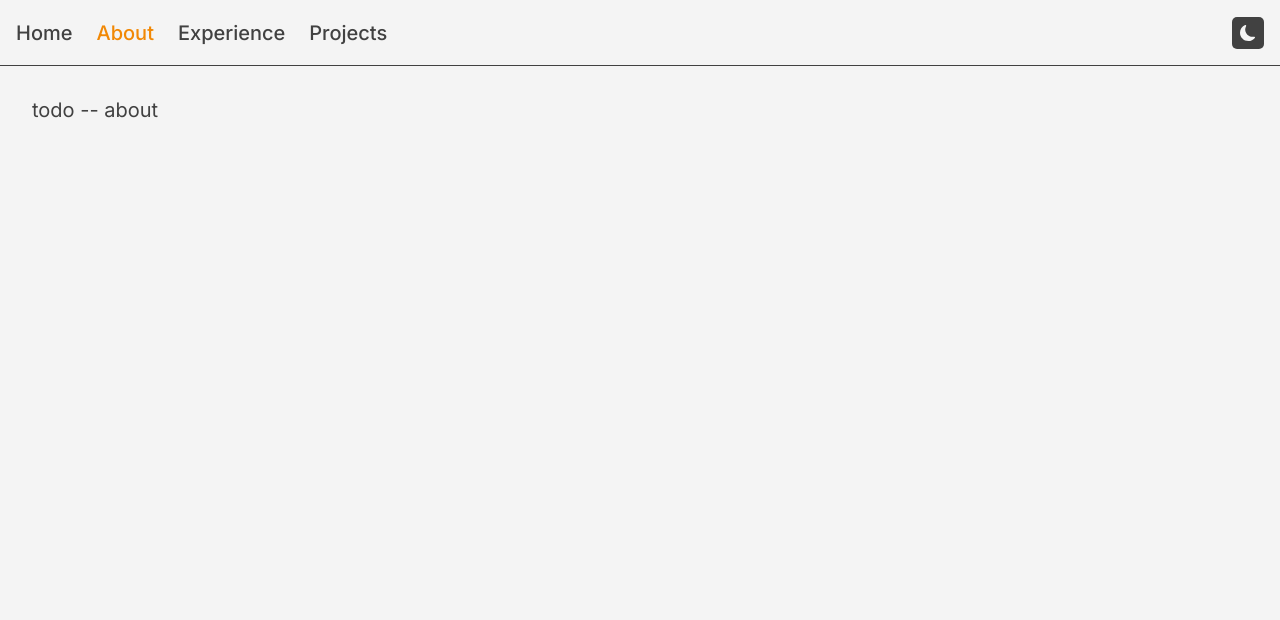
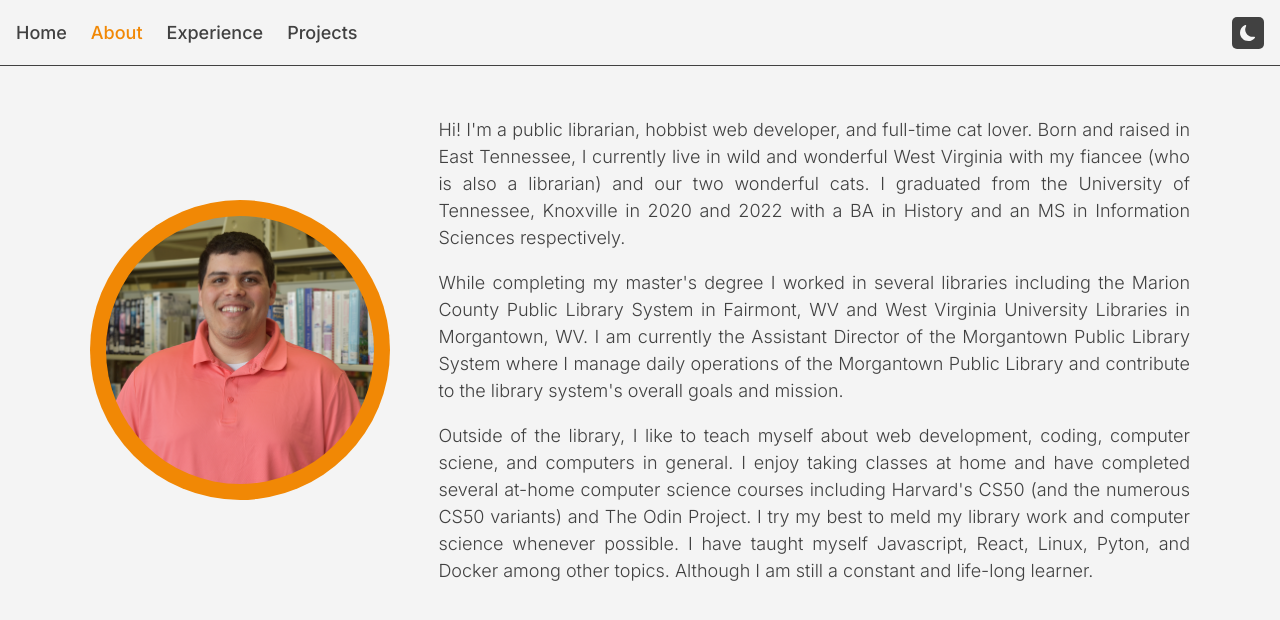
Before and after one commit to jamesspearsv/personal-website, a React (Vite) app: page /about in a window 1280 px wide. Shown: the top 620 px of the page. Built offline with nearby package versions, Linux system fonts and the light colour scheme.

Commit message:
Add About.jsx and styles

```diff
--- a/src/App.scss
+++ b/src/App.scss
@@ -1,3 +1,12 @@
 main {
   padding: 2rem;
+  max-width: 1100px;
+  margin: auto;
 }
+
+@media screen and (max-width: 768px) {
+  main {
+    width: 95%;
+    padding: 2rem 0;
+  }
+}
--- /dev/null
+++ b/src/components/About.jsx
@@ -0,0 +1,46 @@
+import headshot from '../assets/james-headshot.png';
+import './About.scss';
+
+function About() {
+  return (
+    <div className='bio-container'>
+      <div>
+        <img
+          src={headshot}
+          alt='Headshot of James in a salmon colored polo'
+          className='headshot'
+        />
+      </div>
+      <section className='bio'>
+        <p>
+          Hi! I&apos;m a public librarian, hobbist web developer, and full-time
+          cat lover. Born and raised in East Tennessee, I currently live in wild
+          and wonderful West Virginia with my fiancee (who is also a librarian)
+          and our two wonderful cats. I graduated from the University of
+          Tennessee, Knoxville in 2020 and 2022 with a BA in History and an MS
+          in Information Sciences respectively.
+        </p>
+        <p>
+          While completing my master&apos;s degree I worked in several libraries
+          including the Marion County Public Library System in Fairmont, WV and
+          West Virginia University Libraries in Morgantown, WV. I am currently
+          the Assistant Director of the Morgantown Public Library System where I
+          manage daily operations of the Morgantown Public Library and
+          contribute to the library system&apos;s overall goals and mission.
+        </p>
+        <p>
+          Outside of the library, I like to teach myself about web development,
+          coding, computer sciene, and computers in general. I enjoy taking
+          classes at home and have completed several at-home computer science
+          courses including Harvard&apos;s CS50 (and the numerous CS50 variants)
+          and The Odin Project. I try my best to meld my library work and
+          computer science whenever possible. I have taught myself Javascript,
+          React, Linux, Pyton, and Docker among other topics. Although I am
+          still a constant and life-long learner.
+        </p>
+      </section>
+    </div>
+  );
+}
+
+export default About;
--- /dev/null
+++ b/src/components/About.scss
@@ -0,0 +1,45 @@
+@import '../global.scss';
+
+.bio-container {
+  display: flex;
+  justify-content: space-between;
+  align-items: center;
+  gap: 3rem;
+
+  div {
+    width: 25%;
+    display: flex;
+    align-items: center;
+    justify-content: center;
+    background-color: $color-orange;
+    height: fit-content;
+    padding: 1rem;
+    border-radius: 200px;
+
+    .headshot {
+      width: 100%;
+      height: auto;
+      border-radius: 200px;
+    }
+  }
+
+  .bio {
+    line-height: 1.5;
+    text-align: justify;
+    width: 70%;
+  }
+}
+
+@media screen and (max-width: 768px) {
+  .bio-container {
+    flex-direction: column;
+
+    div {
+      width: 50%;
+    }
+
+    .bio {
+      width: 90%;
+    }
+  }
+}
--- a/src/components/Home.scss
+++ b/src/components/Home.scss
@@ -1,8 +1,6 @@
 @import '../global.scss';
 
 .home-container {
-  max-width: 1100px;
-  margin: auto;
   text-align: center;
 }
 
@@ -38,9 +36,3 @@
     color: $color-blue;
   }
 }
-
-@media screen and (max-width: 768px) {
-  .home-container {
-    width: 95%;
-  }
-}
--- a/src/index.scss
+++ b/src/index.scss
@@ -4,11 +4,16 @@
 // global styles
 body {
   font-family: $font-body;
-  font-size: 20px;
-  font-weight: 400;
+  font-size: 18px;
+  font-weight: 300;
   line-height: 1.2;
   background-color: $color-light;
   color: $color-dark;
+}
+
+body:has(.menu-container.open) {
+  height: 100%;
+  overflow-y: hidden;
 }
 
 h1,
--- a/src/routes.jsx
+++ b/src/routes.jsx
@@ -1,4 +1,5 @@
 import App from './App';
+import About from './components/About';
 import Home from './components/Home';
 
 const routes = [
@@ -7,7 +8,7 @@ const routes = [
     element: <App />,
     children: [
       { index: true, element: <Home /> },
-      { path: 'about', element: 'todo -- about' },
+      { path: 'about', element: <About /> },
       { path: 'experience', element: 'todo -- experinece' },
       { path: 'projects', element: 'todo -- projects' },
     ],
```
Also changed, not shown: src/assets/james-headshot.png (added).
